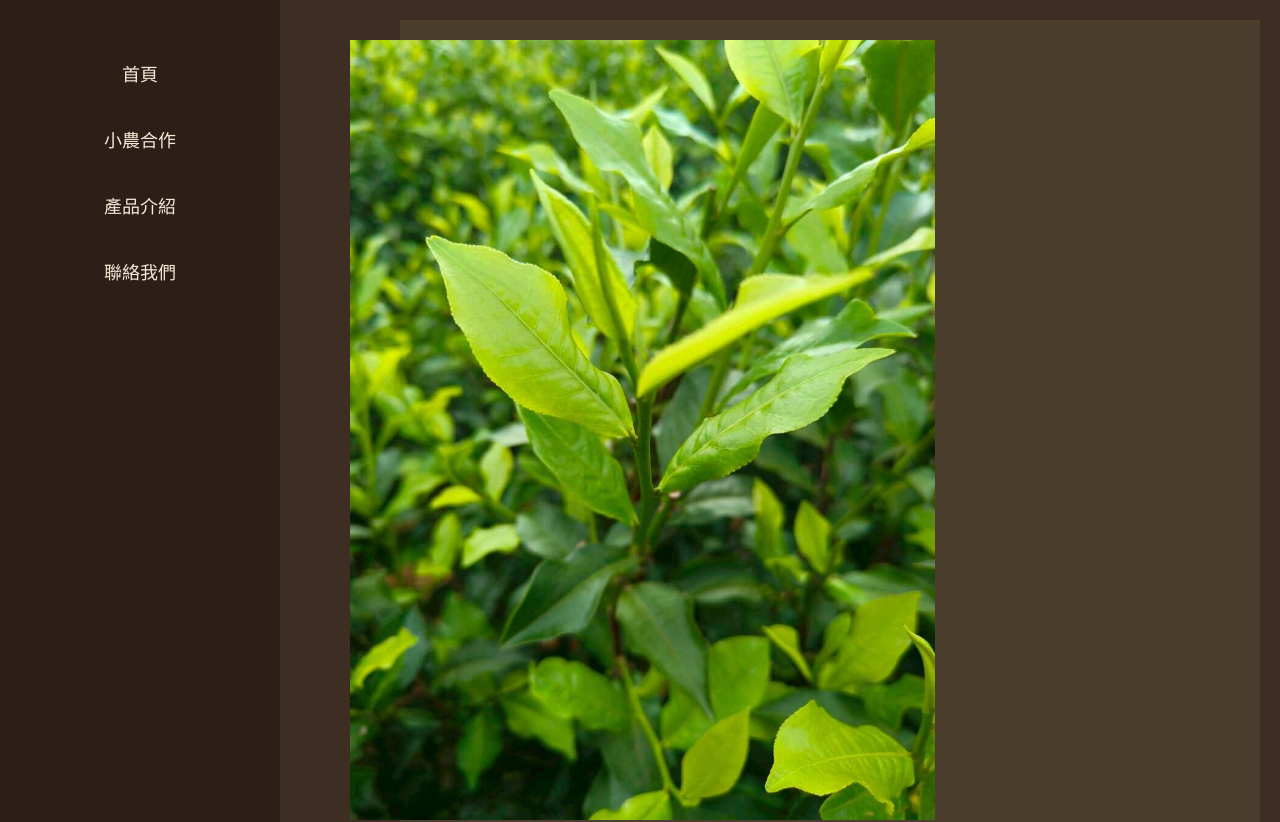
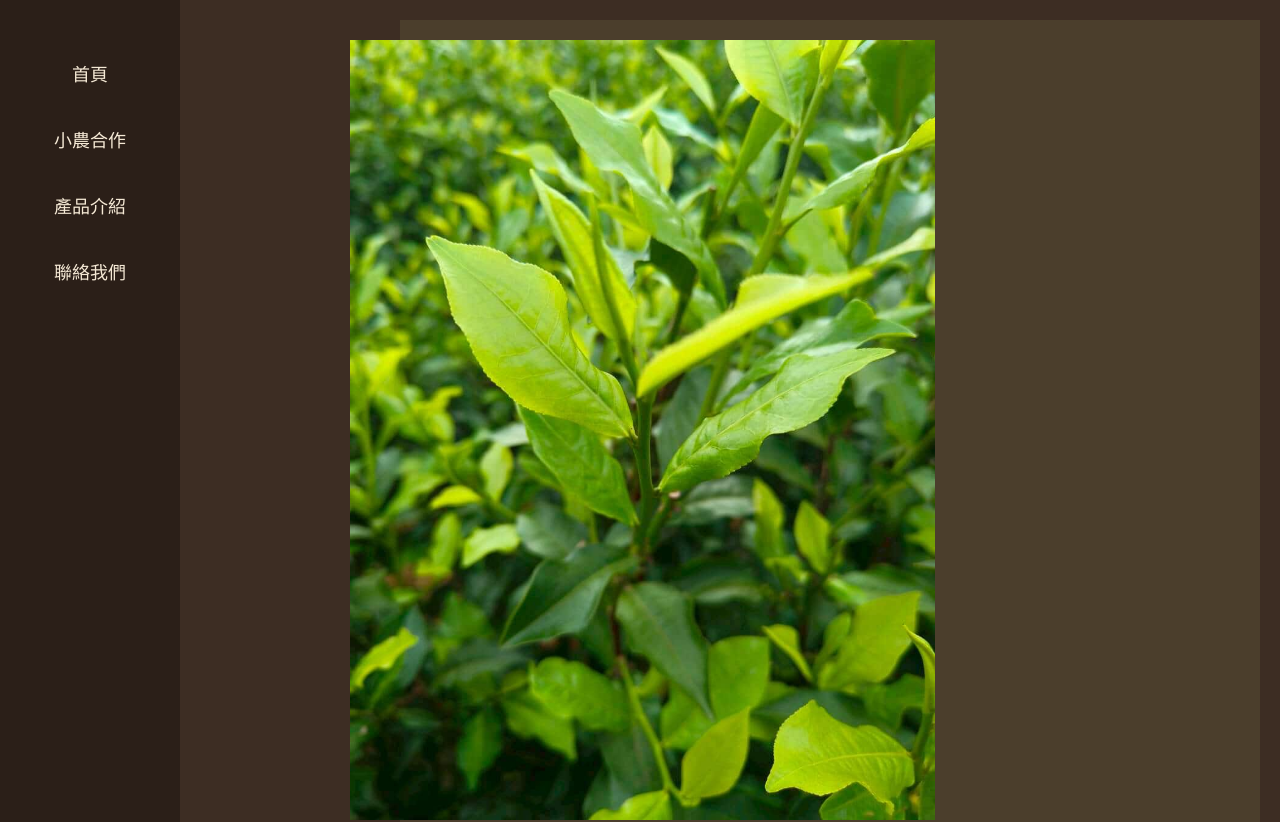
Before and after one commit to chsctea02/tea, a plain HTML site: page index.html in a window 1280 px wide. Shown: the top 822 px of the page. Drawn offline with Linux system fonts and the light colour scheme; a web font is replaced by a local one.

Commit message:
Update style.css

```diff
--- a/style.css
+++ b/style.css
@@ -3,7 +3,7 @@ html{scroll-behavior:smooth;}
 body{margin:0;padding:0;font-family:'cwTeXYen',sans-serif;background:#3d2d23;color:#f8f3e9;}
 
 /* 側邊欄 */
-.sidebar{position:fixed;top:0;left:0;width:280px;height:100%;background:#2b1f18;padding-top:30px;z-index:100;}
+.sidebar{position:fixed;top:0;left:0;width:180px;height:100%;background:#2b1f18;padding-top:30px;z-index:100;}
 .sidebar ul{list-style:none;padding:0;}
 .sidebar li{margin:20px 0;text-align:center;}
 .link-button{color:#f5e9d5;text-decoration:none;font-size:18px;padding:10px;display:block;}
```
